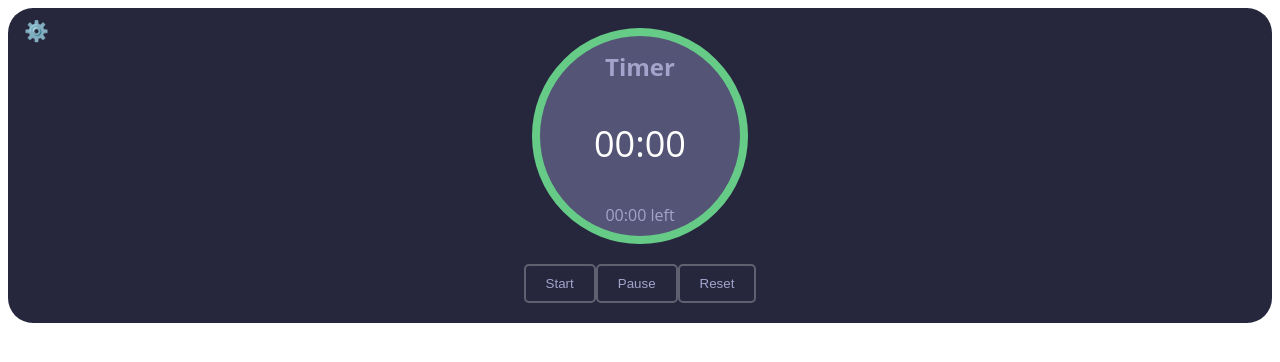
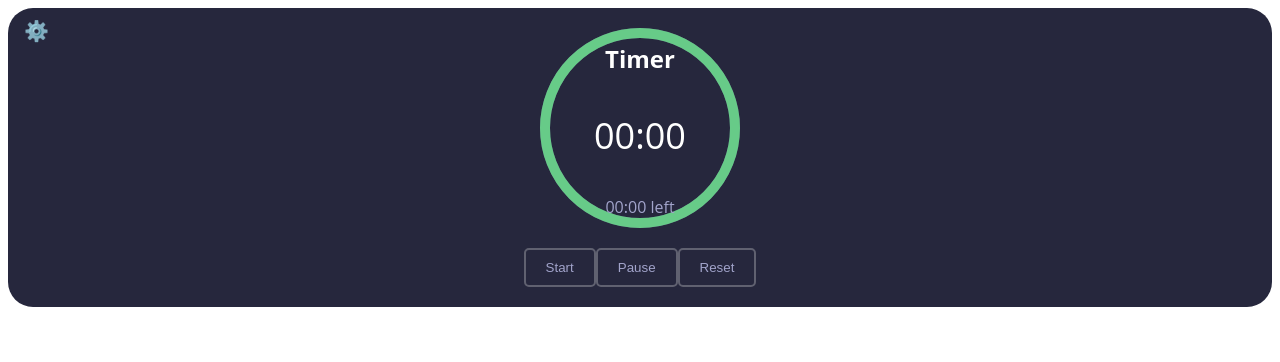
Before and after one commit to sgrisshk/Timer, a React (Create React App) app: page / in a window 1280 px wide. Shown: the top 362 px of the page. Built offline with nearby package versions, Linux system fonts and the light colour scheme.

Commit message:
fix(common): progress bar
fix progress bar, change styles of circle

```diff
--- a/src/TimerProps.tsx
+++ b/src/TimerProps.tsx
@@ -50,6 +50,12 @@ const Timer: React.FC<TimerProps> = ({ title, endTime, elapsedTime = 0 }) => {
     };
   }, [isRunning, timeLeft, timeCounter, endTime]);
 
+
+  useEffect(() => {
+    setTimeLeft(endTime - elapsedTime);
+    setTimeCounter(elapsedTime);
+  }, [elapsedTime, endTime]);
+
   const startTimer = () => {
     setIsRunning(true);
     setIsEnded(false);
@@ -85,9 +91,15 @@ const Timer: React.FC<TimerProps> = ({ title, endTime, elapsedTime = 0 }) => {
     return `${String(minutes).padStart(2, '0')}:${String(secs).padStart(2, '0')}`;
   };
 
+
+  const radius = 95;
+  const circumference = 2 * Math.PI * radius;
+
+
+  const progress = (timeCounter / endTime) * circumference;
+
   return (
       <div style={styles.container}>
-
         <button style={styles.settingsButton} onClick={() => setShowSettings(true)}>⚙️</button>
 
         {showSettings && (
@@ -130,7 +142,33 @@ const Timer: React.FC<TimerProps> = ({ title, endTime, elapsedTime = 0 }) => {
             </div>
         )}
 
-        <div style={styles.circle(isEnded)}>
+        <div style={styles.circleContainer}>
+          <svg width="200" height="200">
+            {/* Фон круга */}
+            <circle
+                cx="100"
+                cy="100"
+                r={radius}
+                fill="transparent"
+                stroke="#545576"
+                strokeWidth="10"
+            />
+
+            <circle
+                cx="100"
+                cy="100"
+                r={radius}
+                fill="transparent"
+                stroke="#67cb88"
+                strokeWidth="10"
+                strokeDasharray={circumference}
+                strokeDashoffset={circumference - progress}
+                strokeLinecap="round"
+                transform="rotate(-90 100 100)"
+                style={{ transition: 'stroke-dashoffset 0.5s ease' }}
+            />
+          </svg>
+          {/* Текст поверх кругов */}
           <div style={styles.text}>
             <h2>{title}</h2>
             <p style={styles.timer}>{formatTime(timeCounter)}</p>
@@ -167,20 +205,22 @@ const styles = {
     fontSize: '20px',
     cursor: 'pointer',
     color: '#a2a4cb',
+    zIndex: 2,
   },
-  circle: (isEnded: boolean) => ({
+  circleContainer: {
+    position: 'relative' as 'relative',
     width: '200px',
     height: '200px',
-    borderRadius: '50%',
-    backgroundColor: isEnded ? '#cb6767' : '#545576',
-    border: '8px solid #67cb88',
-    display: 'flex',
-    justifyContent: 'center',
-    alignItems: 'center',
-    transition: isEnded ? 'background-color 0.5s linear infinite' : 'none',
-  }),
+    zIndex: 0,
+  },
   text: {
-    textAlign: 'center' as 'center'
+    position: 'absolute' as 'absolute',
+    top: '50%',
+    left: '50%',
+    transform: 'translate(-50%, -50%)',
+    textAlign: 'center' as 'center',
+    color: '#ffffff',
+    zIndex: 1,
   },
   timer: {
     fontSize: '36px',
@@ -192,7 +232,7 @@ const styles = {
   buttons: {
     display: 'flex',
     justifyContent: 'space-around' as 'space-around',
-    marginTop: '20px'
+    marginTop: '20px',
   },
   button: {
     backgroundColor: 'transparent',
@@ -212,6 +252,7 @@ const styles = {
     display: 'flex',
     justifyContent: 'center',
     alignItems: 'center',
+    zIndex: 3,
   },
   modalContent: {
     backgroundColor: '#333',
```
